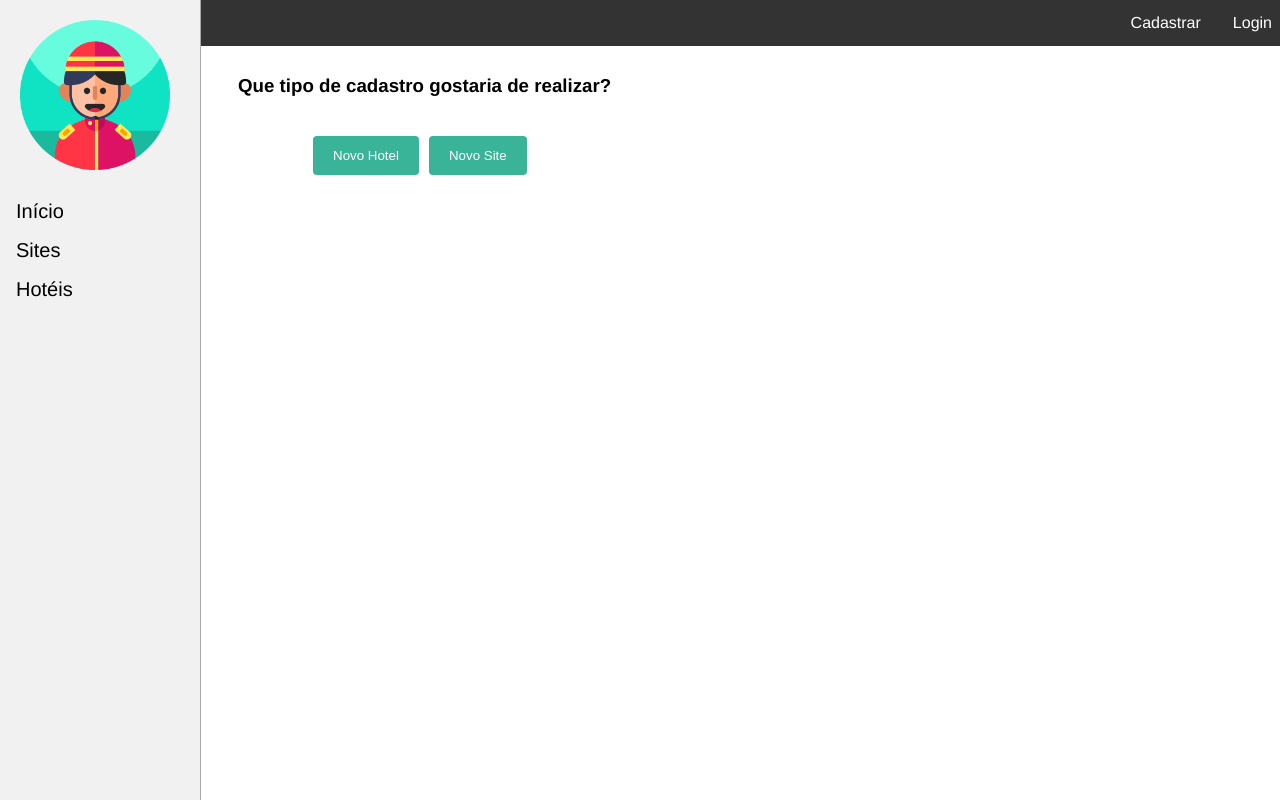
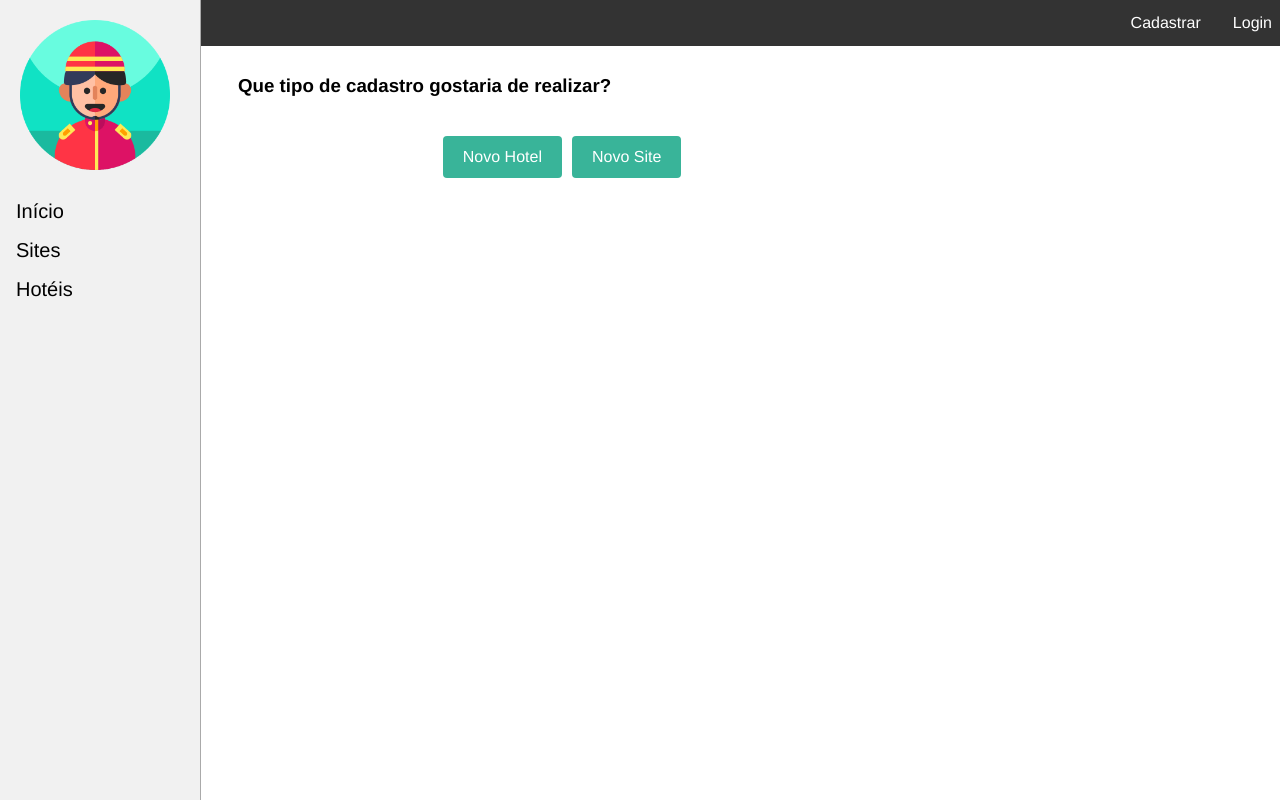
Before and after one commit to joaovicmendes/dsw2-trabalho, a Flask app: page /cadastrar in a window 1280 px wide. Run offline with Flask 2, Linux system fonts and the light colour scheme.

Commit message:
Correção de bugs na página de cadastro

```diff
--- a/site/flaskblog/static/styles/main.css
+++ b/site/flaskblog/static/styles/main.css
@@ -34,7 +34,7 @@ label {
     display: inline-block;
 }
 
-input[type=submit], button {
+input[type=submit], .register_button {
     background-color: #39b499;
     color: white;
     margin-top: 20px;
@@ -43,6 +43,7 @@ input[type=submit], button {
     border-radius: 4px;
     cursor: pointer;
     float: right;
+    text-decoration: none;
 }
 
 input[type=submit]:hover, button:hover {
--- a/site/flaskblog/templates/cadastro.html
+++ b/site/flaskblog/templates/cadastro.html
@@ -2,9 +2,9 @@
 {% block content %}
 <div class="main">
     <h3>Que tipo de cadastro gostaria de realizar?</h3>
-    <div class="row" style="margin-left: 75px;">
-        <button style="float: left; margin-right: 10px;" href="/cadastrar/hotel">Novo Hotel</button>
-        <button style="float: left;" href="/cadastrar/site">Novo Site</button>
+    <div class="row" style="margin-left: 20%;">
+        <a class="register_button" style="float: left; margin-right: 10px;" href="/cadastrar/hotel">Novo Hotel</a>
+        <a class="register_button" style="float: left;" href="/cadastrar/site">Novo Site</a>
     </div>
 
 </div>
--- a/site/flaskblog/templates/cadastro_promocao.html
+++ b/site/flaskblog/templates/cadastro_promocao.html
@@ -26,7 +26,7 @@
         </div>
         <div class="row">
             <label for="preco" class="col-25">Preço (R$)</label>
-            <input id="preco" class="col-75 input_text" name="preco" required />
+            <input id="preco" type="number" class="col-75 input_text" name="preco" required />
         </div>
         <div class="row">
             <label for="data-ini" class="col-25">Data início (opcional):</label>
```
